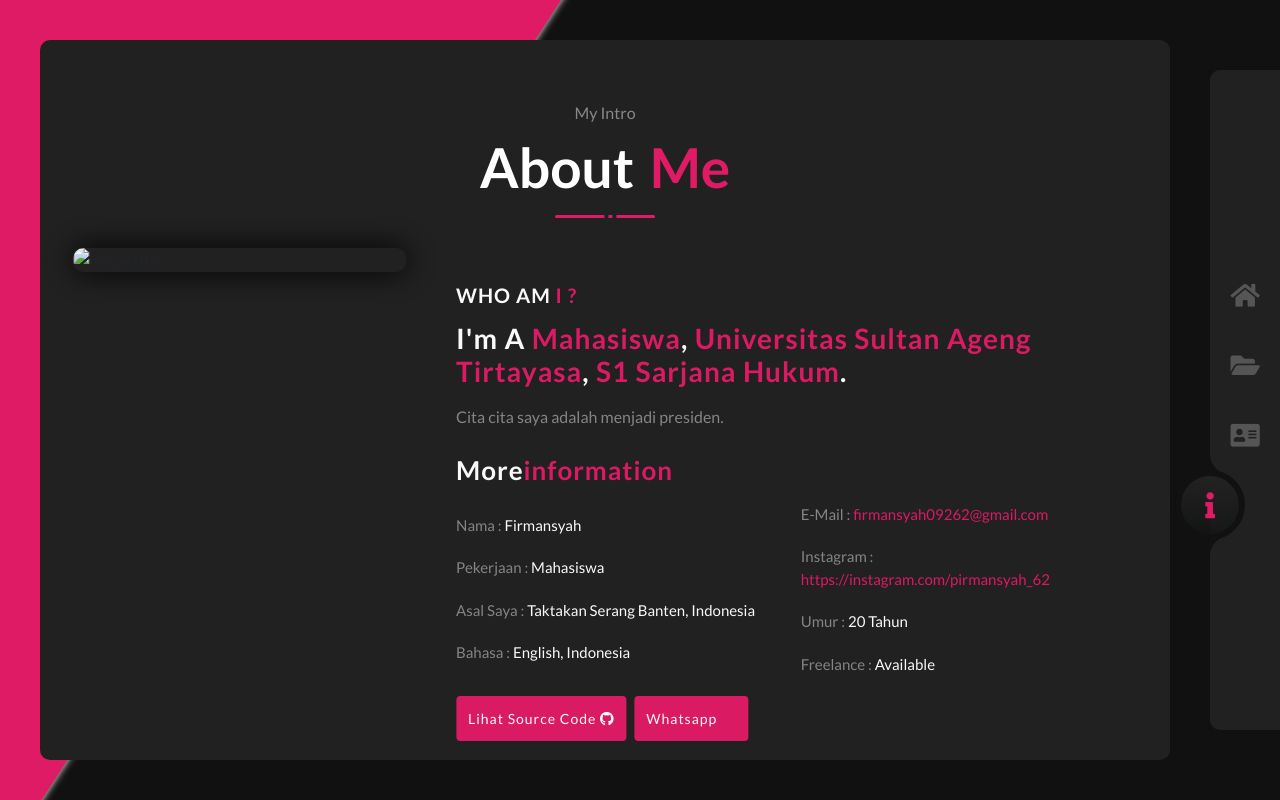
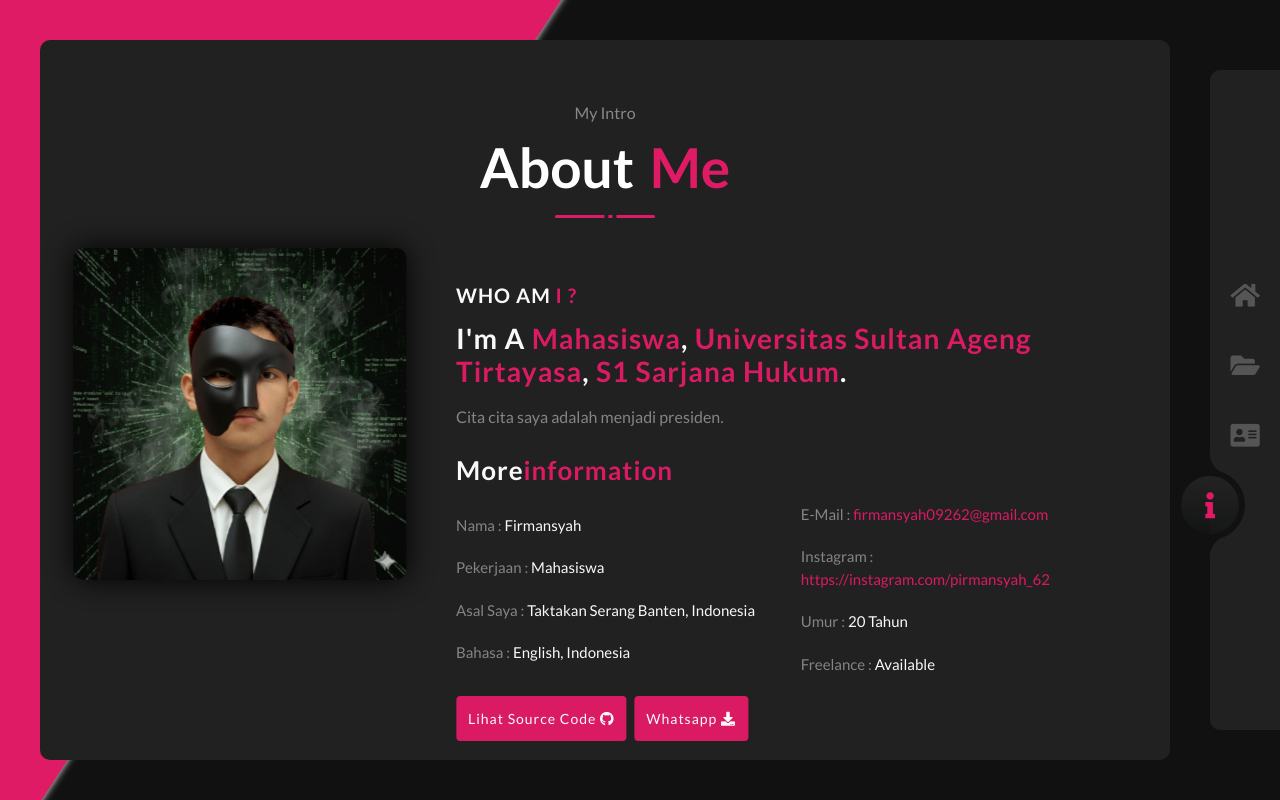
Before and after one commit to firmansyah-net/firman, a plain HTML site: page index.html in a window 1280 px wide. Both pictures are taken after a click on the item "About". Drawn offline with Linux system fonts and the light colour scheme.

Commit message:
Update index.html

```diff
--- a/index.html
+++ b/index.html
@@ -296,7 +296,7 @@
 					<div class="col-lg-4 profile-photo animate__animated animate__fadeInLeft animate__delay-2s">
 						<div class="row">
 							<div class="col-12 d-block col-sm-none">
-								<img src="assets/images/p.jpeg" class="img-fluid main-img-mobile" alt="my picture">
+								<img src="assets/images/p.jpeg.jpeg" class="img-fluid main-img-mobile" alt="my picture">
 							</div>
 						</div>
 					</div>
@@ -363,7 +363,7 @@
 											<button style="margin: 4.5px; margin-left: 0;" class="clickbtn view-source">Lihat Source code <i class="fab fa-github" aria-hidden="true"></i></button>
 										</a>
 										<a taget="_blank" href=https://wa.me/6285694286149>
-										<button style="margin: 4.5px; margin-left: 0;" class="clickbtn view-source" id="dl-button">Whatsapp <i class="fa fa-whatsapp" aria-hidden="true"></i></button>
+										<button style="margin: 4.5px; margin-left: 0;" class="clickbtn view-source" id="dl-button">Whatsapp <i class="fa fa-download" aria-hidden="true"></i></button>
 										</a>
 										<!-- Social Media Icons-->
 										<div class="col-lg-7 col-sm-6 col-12">
```
